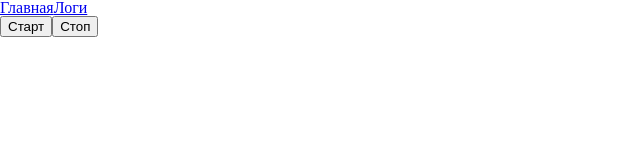
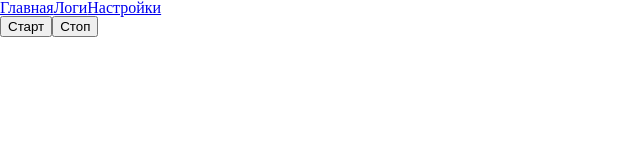
Before and after one commit to denhateu/tor-gui, a React app: page / in a window 1280 px wide. Shown: the top 160 px of the page, without its empty margins (0-640 px from the left). Built offline with nearby package versions, Linux system fonts and the light colour scheme.

Commit message:
chore: added empty Settings page

```diff
--- a/src/renderer/App.jsx
+++ b/src/renderer/App.jsx
@@ -3,6 +3,7 @@ import { HashRouter as Router, Routes, Route, Link } from 'react-router-dom';
 import "../assets/css/null.css";
 import HomePage from "./pages/Home";
 import LogsPage from "./pages/Logs";
+import SettingsPage from "./pages/Settings";
 
 function App() {
    return (
@@ -10,10 +11,12 @@ function App() {
          <nav>
             <Link to="/">Главная</Link>
             <Link to="/logs">Логи</Link>
+            <Link to="/settings">Настройки</Link>
          </nav>
          <Routes>
             <Route path="/" element={<HomePage />} />
             <Route path="/logs" element={<LogsPage />} />
+            <Route path="/settings" element={<SettingsPage />} />
          </Routes>
       </Router>
    );
--- /dev/null
+++ b/src/renderer/pages/Settings.jsx
@@ -0,0 +1,9 @@
+import React from "react";
+
+export default function SettingsPage() {
+   return (
+      <div>
+         <h1>Настройки</h1>
+      </div>
+   );
+}
```
